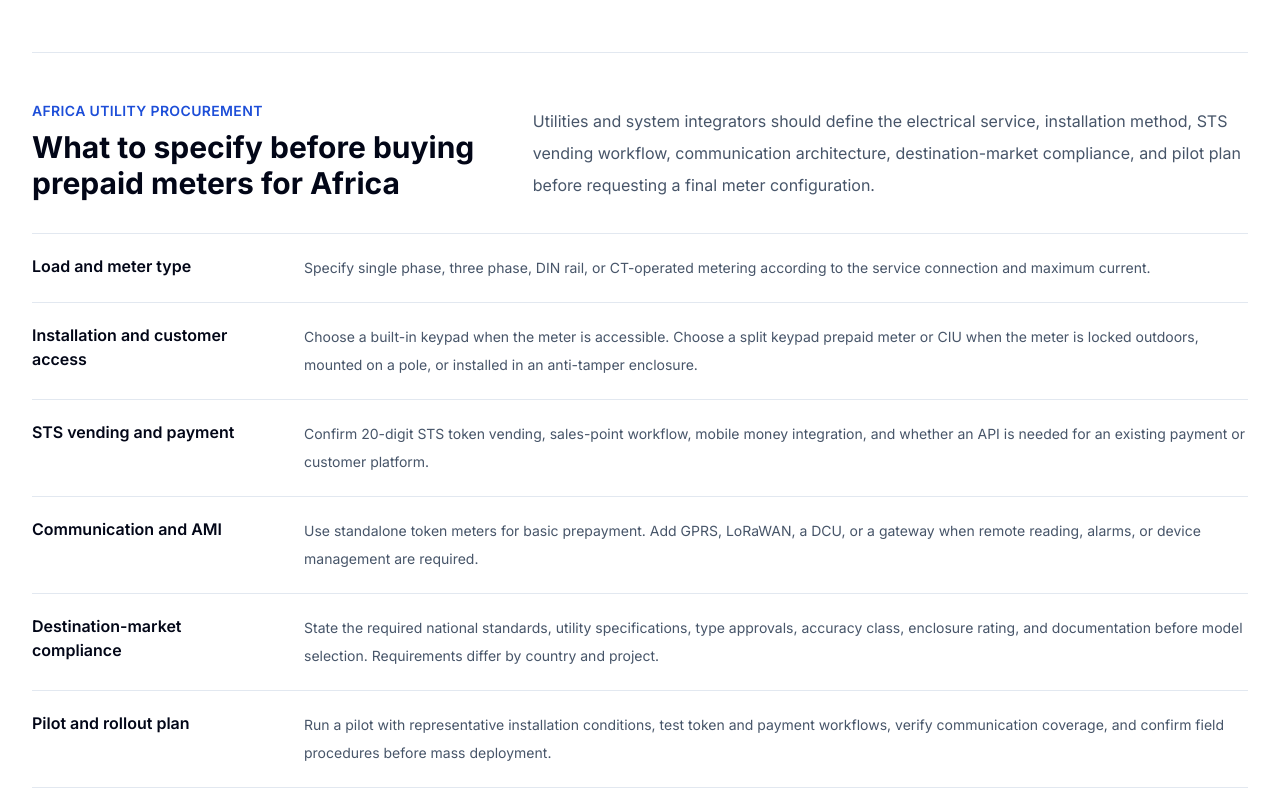
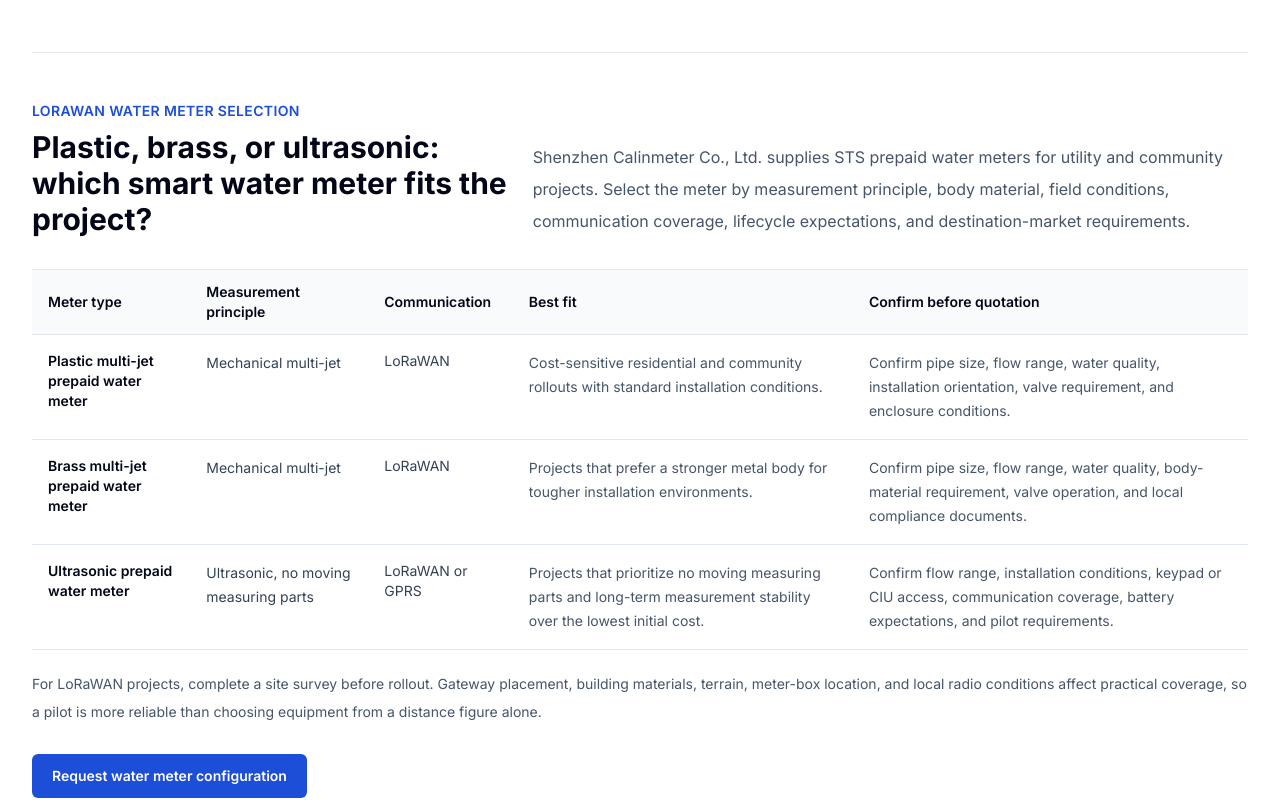
Before and after one commit to hygentlemen/calinmeters-website, a Next.js app: page / in a window 1280 px wide. Shown: the part 7100-7900 px from the top of the page. Built offline with nearby package versions, Linux system fonts and the light colour scheme; no server answers.

Commit message:
Add LoRaWAN water meter selection guide

```diff
--- a/components/SolutionsSection.tsx
+++ b/components/SolutionsSection.tsx
@@ -46,6 +46,30 @@
       'Remote reading helps operators monitor consumption and reduce manual field collection.',
     ],
     keywords: ['prepaid gas meter', 'STS gas meter', 'smart gas meter'],
+  },
+];
+
+const waterMeterComparison = [
+  {
+    type: 'Plastic multi-jet prepaid water meter',
+    principle: 'Mechanical multi-jet',
+    communication: 'LoRaWAN',
+    bestFor: 'Cost-sensitive residential and community rollouts with standard installation conditions.',
+    selectionNote: 'Confirm pipe size, flow range, water quality, installation orientation, valve requirement, and enclosure conditions.',
+  },
+  {
+    type: 'Brass multi-jet prepaid water meter',
+    principle: 'Mechanical multi-jet',
+    communication: 'LoRaWAN',
+    bestFor: 'Projects that prefer a stronger metal body for tougher installation environments.',
+    selectionNote: 'Confirm pipe size, flow range, water quality, body-material requirement, valve operation, and local compliance documents.',
+  },
+  {
+    type: 'Ultrasonic prepaid water meter',
+    principle: 'Ultrasonic, no moving measuring parts',
+    communication: 'LoRaWAN or GPRS',
+    bestFor: 'Projects that prioritize no moving measuring parts and long-term measurement stability over the lowest initial cost.',
+    selectionNote: 'Confirm flow range, installation conditions, keypad or CIU access, communication coverage, battery expectations, and pilot requirements.',
   },
 ];
 
@@ -121,6 +145,51 @@
           ))}
         </div>
 
+        <div id="lorawan-water-meter-guide" className="mt-16 scroll-mt-24 border-t border-slate-200 pt-12">
+          <div className="grid gap-6 lg:grid-cols-[0.8fr_1.2fr] lg:items-end">
+            <div>
+              <p className="text-sm font-semibold uppercase tracking-wide text-primary-700">LoRaWAN water meter selection</p>
+              <h3 className="mt-2 text-3xl font-bold text-slate-950">Plastic, brass, or ultrasonic: which smart water meter fits the project?</h3>
+            </div>
+            <p className="text-base leading-8 text-slate-600">
+              Shenzhen Calinmeter Co., Ltd. supplies STS prepaid water meters for utility and community projects. Select the meter by measurement principle, body material, field conditions, communication coverage, lifecycle expectations, and destination-market requirements.
+            </p>
+          </div>
+
+          <div className="mt-8 overflow-x-auto">
+            <table className="w-full min-w-[900px] border-collapse text-left text-sm">
+              <thead>
+                <tr className="border-y border-slate-200 bg-slate-50 text-slate-950">
+                  <th className="px-4 py-3 font-semibold">Meter type</th>
+                  <th className="px-4 py-3 font-semibold">Measurement principle</th>
+                  <th className="px-4 py-3 font-semibold">Communication</th>
+                  <th className="px-4 py-3 font-semibold">Best fit</th>
+                  <th className="px-4 py-3 font-semibold">Confirm before quotation</th>
+                </tr>
+              </thead>
+              <tbody>
+                {waterMeterComparison.map((item) => (
+                  <tr key={item.type} className="border-b border-slate-200 align-top">
+                    <td className="px-4 py-4 font-semibold text-slate-950">{item.type}</td>
+                    <td className="px-4 py-4 leading-6 text-slate-700">{item.principle}</td>
+                    <td className="px-4 py-4 text-slate-700">{item.communication}</td>
+                    <td className="px-4 py-4 leading-6 text-slate-600">{item.bestFor}</td>
+                    <td className="px-4 py-4 leading-6 text-slate-600">{item.selectionNote}</td>
+                  </tr>
+                ))}
+              </tbody>
+            </table>
+          </div>
+
+          <p className="mt-5 text-sm leading-7 text-slate-600">
+            For LoRaWAN projects, complete a site survey before rollout. Gateway placement, building materials, terrain, meter-box location, and local radio conditions affect practical coverage, so a pilot is more reliable than choosing equipment from a distance figure alone.
+          </p>
+
+          <a href="#contact" className="mt-7 inline-flex h-11 items-center justify-center rounded-md bg-primary-700 px-5 text-sm font-semibold text-white transition hover:bg-primary-800">
+            Request water meter configuration
+          </a>
+        </div>
+
         <div className="mt-16 border-t border-slate-200 pt-12">
           <div className="grid gap-6 lg:grid-cols-[0.8fr_1.2fr] lg:items-end">
             <div>
--- a/components/StructuredData.tsx
+++ b/components/StructuredData.tsx
@@ -17,6 +17,18 @@
 
   if (text.includes('sts')) {
     properties.push({ '@type': 'PropertyValue', name: 'Prepayment method', value: 'STS 20-digit token' });
+  }
+
+  if (text.includes('ultrasonic')) {
+    properties.push({ '@type': 'PropertyValue', name: 'Measurement principle', value: 'Ultrasonic' });
+  } else if (text.includes('multi-jet')) {
+    properties.push({ '@type': 'PropertyValue', name: 'Measurement principle', value: 'Mechanical multi-jet' });
+  }
+
+  if (text.includes('plastic')) {
+    properties.push({ '@type': 'PropertyValue', name: 'Body material', value: 'Plastic' });
+  } else if (text.includes('brass')) {
+    properties.push({ '@type': 'PropertyValue', name: 'Body material', value: 'Brass' });
   }
 
   return properties;
@@ -168,6 +180,46 @@
     ],
   };
 
+  const waterMeterSelectionWorkflow = {
+    '@type': 'HowTo',
+    '@id': `${siteUrl}/#lorawan-water-meter-selection`,
+    name: 'How to choose a LoRaWAN smart water meter',
+    description:
+      'A utility buyer checklist for selecting plastic multi-jet, brass multi-jet, or ultrasonic STS prepaid water meters with LoRaWAN or GPRS communication.',
+    step: [
+      {
+        '@type': 'HowToStep',
+        name: 'Define hydraulic requirements',
+        text: 'Confirm pipe size, expected flow range, water quality, temperature, pressure, and installation orientation.',
+      },
+      {
+        '@type': 'HowToStep',
+        name: 'Choose the measurement principle',
+        text: 'Compare mechanical multi-jet meters with ultrasonic meters that have no moving measuring parts.',
+      },
+      {
+        '@type': 'HowToStep',
+        name: 'Choose the body material',
+        text: 'Select plastic for cost-sensitive standard installations or brass when the project prefers a stronger metal enclosure.',
+      },
+      {
+        '@type': 'HowToStep',
+        name: 'Define prepayment and customer access',
+        text: 'Confirm STS prepayment, valve operation, keypad access, and whether a CIU is needed for protected installations.',
+      },
+      {
+        '@type': 'HowToStep',
+        name: 'Plan communication coverage',
+        text: 'Complete a LoRaWAN site survey and representative pilot before fixing gateway placement and quantity.',
+      },
+      {
+        '@type': 'HowToStep',
+        name: 'Confirm compliance and rollout',
+        text: 'Identify destination-market standards, utility specifications, documentation, quantity, and pilot acceptance requirements.',
+      },
+    ],
+  };
+
   return {
     '@context': 'https://schema.org',
     '@graph': [
@@ -222,6 +274,7 @@
       })),
       tokenWorkflow,
       africaProcurementWorkflow,
+      waterMeterSelectionWorkflow,
       {
         '@type': 'FAQPage',
         '@id': `${siteUrl}/#faq`,
--- a/data/products.ts
+++ b/data/products.ts
@@ -108,7 +108,7 @@
           {
             id: 'water-multi-jet-plastic',
             name: 'Smart STS Prepaid Multi-Jet Water Meter - LoRa WAN (Plastic)',
-            description: 'Cost-effective plastic multi-jet water meter with STS prepayment and LoRaWAN communication.',
+            description: 'Plastic-body multi-jet water meter with STS prepayment and LoRaWAN communication for cost-sensitive residential and community rollouts.',
             image: '/images/products/water/multi-jet-plastic-1.png',
             specs: [
               { label: 'Specification (PDF)', pdf: '/specs/water-meter/Multi-Jet-Plastic.pdf' },
@@ -122,7 +122,7 @@
           {
             id: 'water-multi-jet-brass',
             name: 'Smart STS Prepaid Multi-Jet Water Meter - LoRa WAN (Brass)',
-            description: 'Durable brass multi-jet water meter with STS prepayment and LoRaWAN connectivity.',
+            description: 'Brass-body multi-jet water meter with STS prepayment and LoRaWAN communication for projects that prefer a stronger metal enclosure in tougher installation environments.',
             image: '/images/products/water/multi-jet-brass-1.png',
             specs: [
               { label: 'Specification (PDF)', pdf: '/specs/water-meter/Multi-Jet-Brass.pdf' },
@@ -136,7 +136,7 @@
           {
             id: 'water-ultrasonic',
             name: 'Smart STS Prepaid Ultrasonic Water Meter - LoRa WAN GPRS',
-            description: 'High-precision ultrasonic water meter with no moving parts, STS prepaid, LoRaWAN and GPRS.',
+            description: 'STS prepaid ultrasonic water meter with no moving measuring parts and LoRaWAN or GPRS communication for remote utility metering projects.',
             image: '/images/products/water/ultrasonic-1.png',
             specs: [
               { label: 'Specification (PDF)', pdf: '/specs/water-meter/Ultrasonic.pdf' },
```
Also changed, not shown: data/faq.ts (+12 -0 lines), public/llms.txt.
